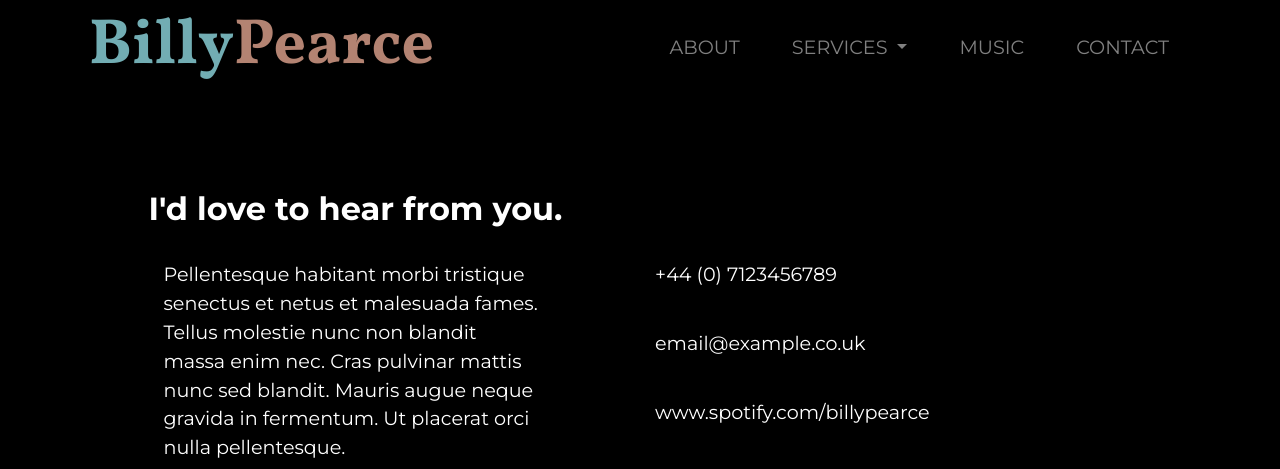
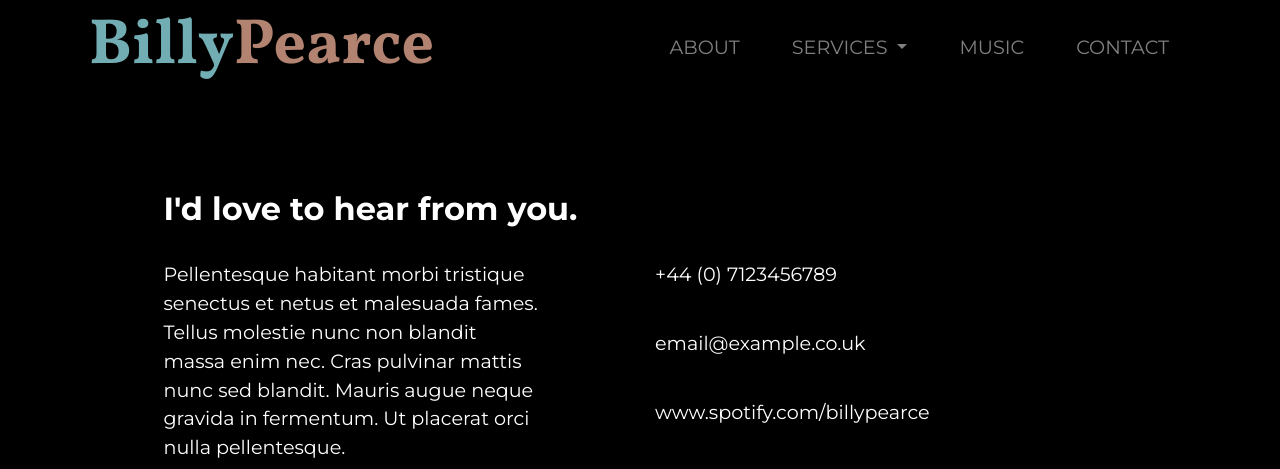
Before and after one commit to TC-Gray/bp, a plain HTML site: page contact.html in a window 1280 px wide. Shown: the top 469 px of the page. Drawn offline with nearby package versions, Linux system fonts and the light colour scheme; a web font is replaced by a local one.

Commit message:
updated files 3

```diff
--- a/contact.html
+++ b/contact.html
@@ -82,8 +82,14 @@
     <section class="contact-section container-fluid" id="contact-me">
 
       <div class="container-fluid">
-        <h2>I'd love to hear from you.</h2>
-        <br>
+        <div class="row">
+          <div class="col-lg-12">
+            <h2>I'd love to hear from you.</h2>
+            <br>
+          </div>
+
+        </div>
+
 
         <div class="row">
           <div class="col-lg-6 contact-left">
```
Also changed, not shown: index.html (+0 -3 lines).
